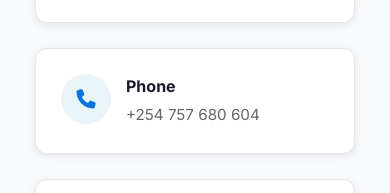
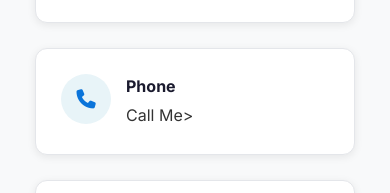
Before and after one commit to stanny254/STANTECHS, a plain HTML site: page contact.html in a window 390 px wide. Shown: the part 1162-1355 px from the top of the page. Drawn offline with nearby package versions, Linux system fonts and the light colour scheme.

Commit message:
Update phone contact to include 'Call Me' link

```diff
--- a/contact.html
+++ b/contact.html
@@ -110,7 +110,7 @@
             <div class="info-icon"><i class="fa-solid fa-phone"></i></div>
             <div>
               <h4>Phone</h4>
-              <p>+254 757 680 604</p>
+              <p<a href="Tel:+254757680604">Call Me</a>> </p>
             </div>
           </div>
           <div class="contact-info-card">
```
